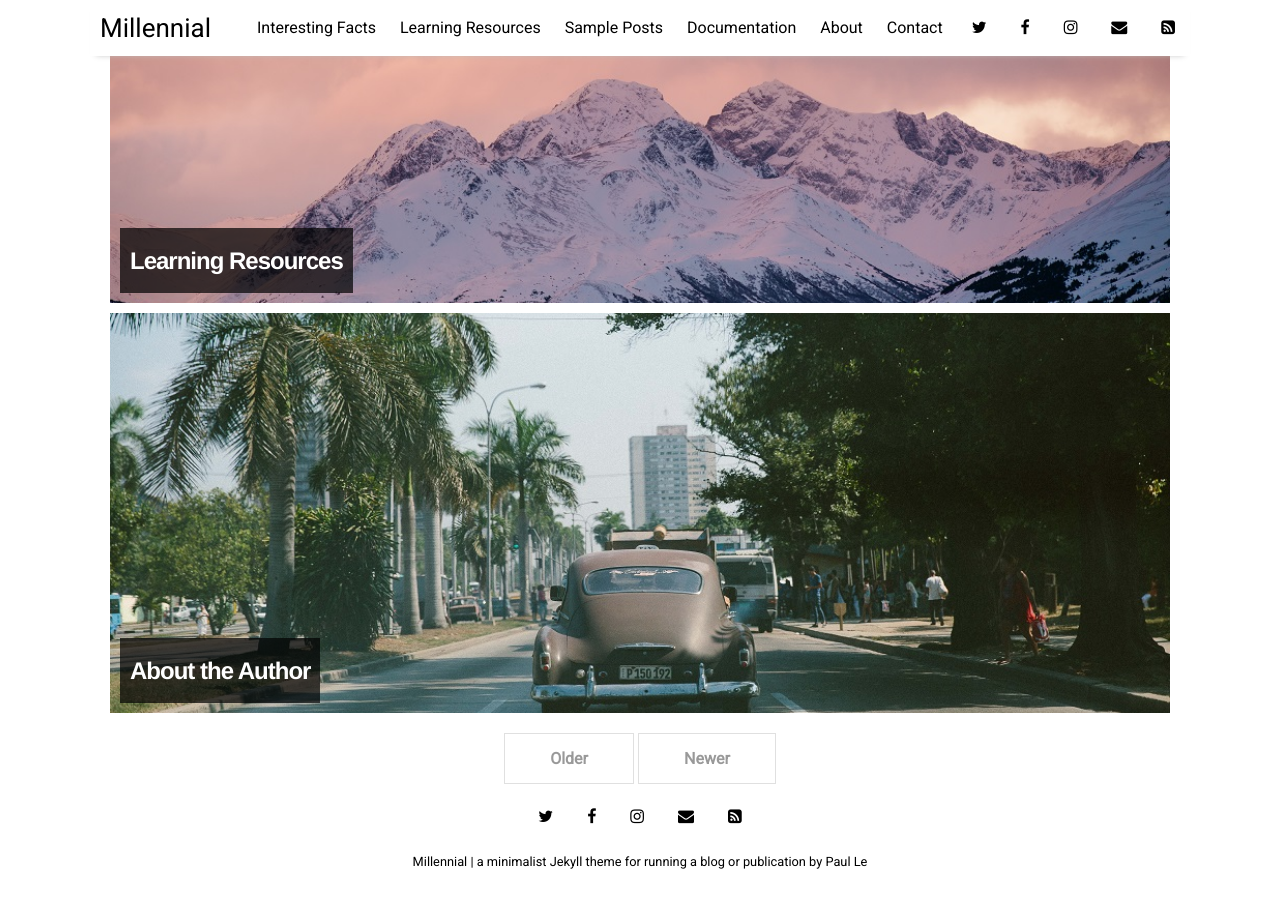
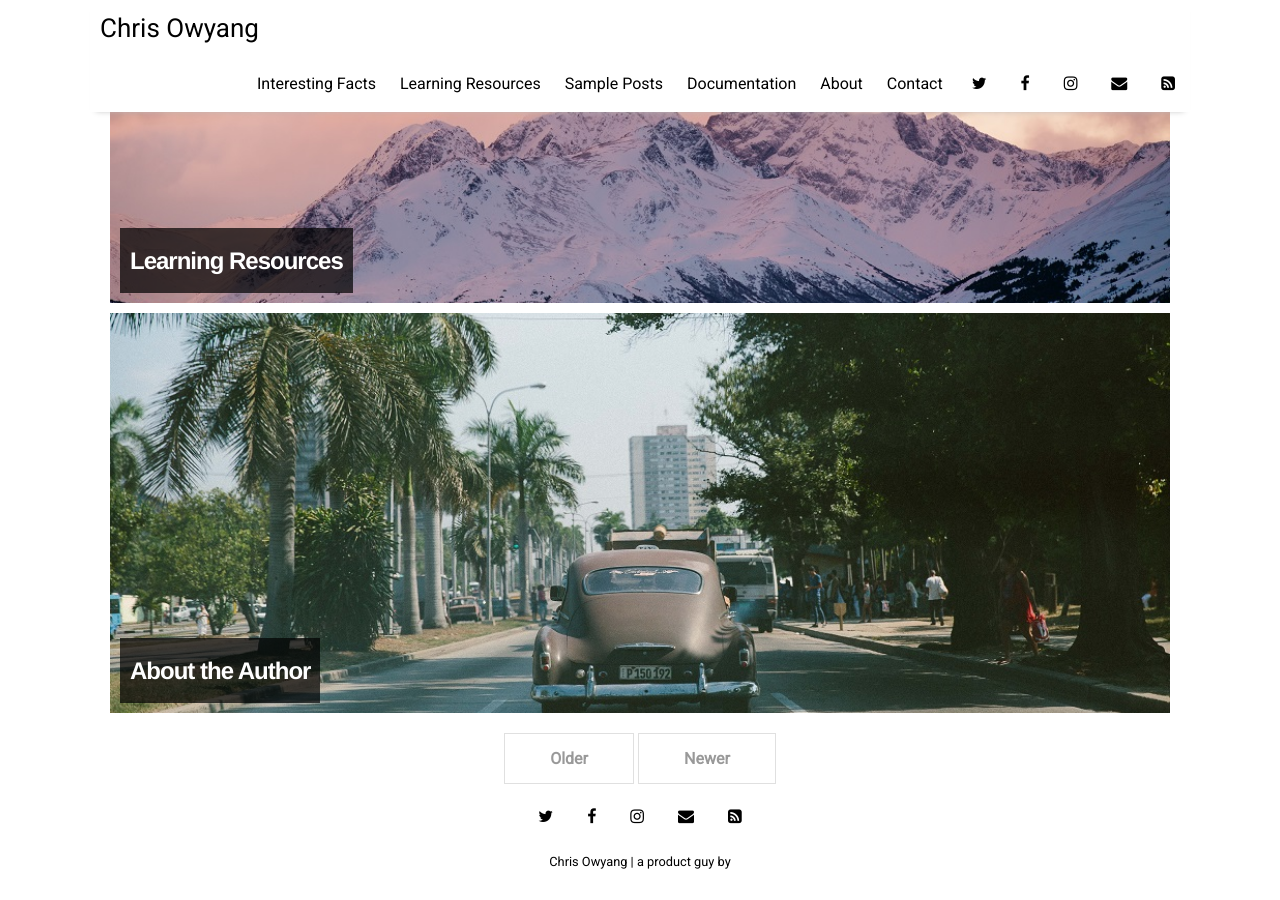
Before and after one commit to chrisowyang/chrisowyang.github.io, a Jekyll site: the page built from index.html, in a window 1280 px wide and 900 px high, scrolled down 1398 px. Built offline with Jekyll 4.4.1, drawn with Linux system fonts in a browser that asks for light colours; nearby versions of some CDN libraries; the list of posts is cut into pages by our own code.

Commit message:
Update _config.yml

```diff
--- a/_config.yml
+++ b/_config.yml
@@ -10,9 +10,8 @@
 plugins:             [jekyll-paginate, jekyll-sitemap, jekyll-feed, jekyll-seo-tag]
 
 # Customise atom feed settings (this is where Jekyll-Feed gets configuration information)
-title:		           "Millennial"
-description:	       "a minimalist Jekyll theme for running a blog or publication"
-author:              "Paul Le"
+title:		           "Chris Owyang"
+description:	       "a product guy"
 
 # RSS 2.0 can be used instead of Atom by uncommenting following two lines
 #feed:
```
